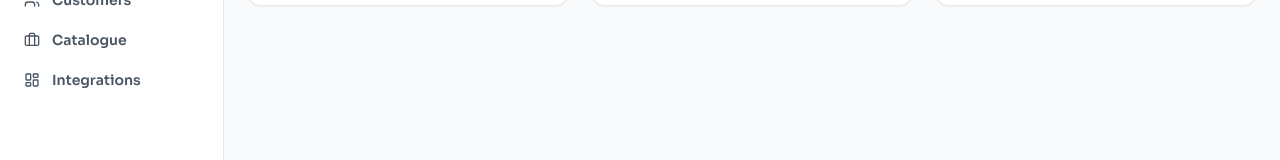
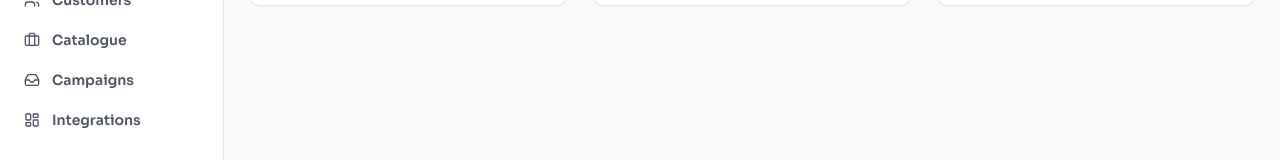
Before and after one commit to Danchi-1/mancrel, a Next.js app in the folder frontend/: page /dev-dashboard-x7k9p2m4 in a window 1280 px wide. Shown: the part 256-416 px from the top of the page. Built offline with nearby package versions, Linux system fonts and the light colour scheme; no server answers.

Commit message:
fix: updated the sidebar

```diff
--- a/frontend/src/components/Sidebar.jsx
+++ b/frontend/src/components/Sidebar.jsx
@@ -12,6 +12,7 @@ const menuItems = [
   { id: "escalations", icon: AlertTriangle, label: "Escalation" },
   { id: "customers", icon: Users, label: "Customers" },
   { id: "catalogue", icon: Briefcase, label: "Catalogue" },
+  { id: "campaigns", icon: Inbox, label: "Campaigns" },
   { id: "integrations", icon: LayoutDashboard, label: "Integrations" }, // Reusing LayoutDashboard icon, can change later
 ]
 
```
